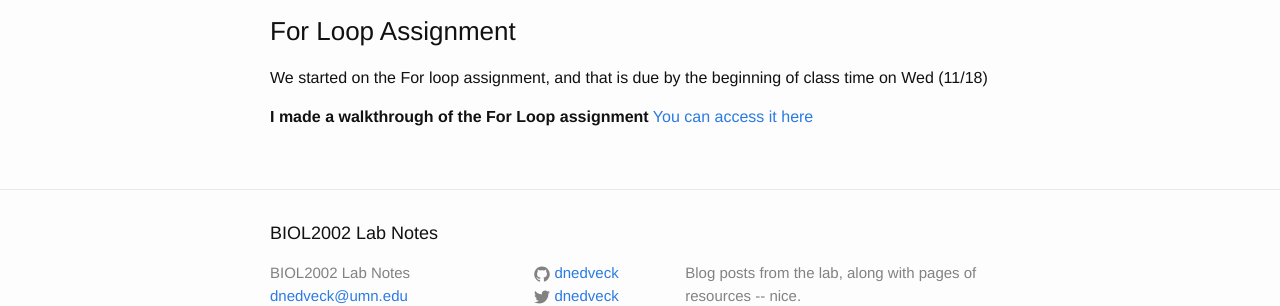
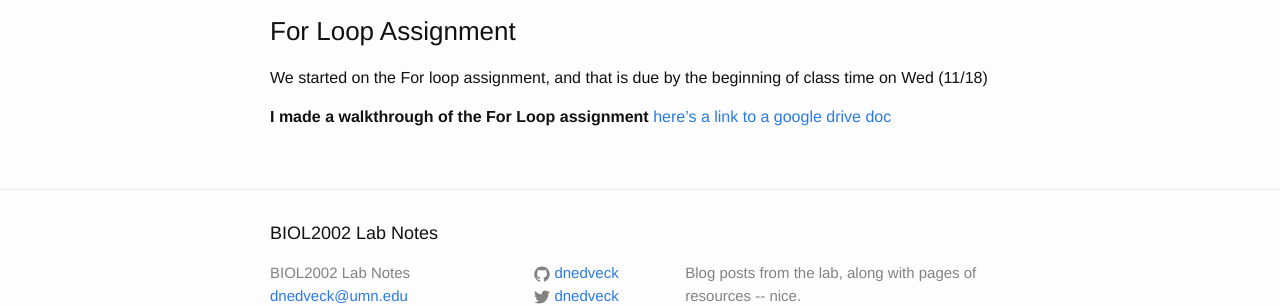
Before and after one commit to dnedveck/biol2002, a Jekyll site: the page built from _posts/2015-11-16-BioInf-day9-sum-taxa-and-forr-loops.md, in a window 1280 px wide. Shown: the part 1091-1397 px from the top of the page. Built offline with Jekyll 4.4.1, drawn with Linux system fonts in a browser that asks for light colours.

Commit message:
screw it, just linking to google drive for now

```diff
--- a/_posts/2015-11-16-BioInf-day9-sum-taxa-and-forr-loops.md
+++ b/_posts/2015-11-16-BioInf-day9-sum-taxa-and-forr-loops.md
@@ -48,4 +48,4 @@ if you get something like `Error: figure margins too large` it means that your p
 
 We started on the For loop assignment, and that is due by the beginning of class time on Wed (11/18)
 
-**I made a walkthrough of the For Loop assignment** [You can access it here]({{ site.url }}/assets/2015-11-18-forloop.html)
+**I made a walkthrough of the For Loop assignment** [here's a link to a google drive doc](https://drive.google.com/file/d/0Bxn_LX4s5eomenlUdlphVVl2NlU/view?usp=sharing)
```
